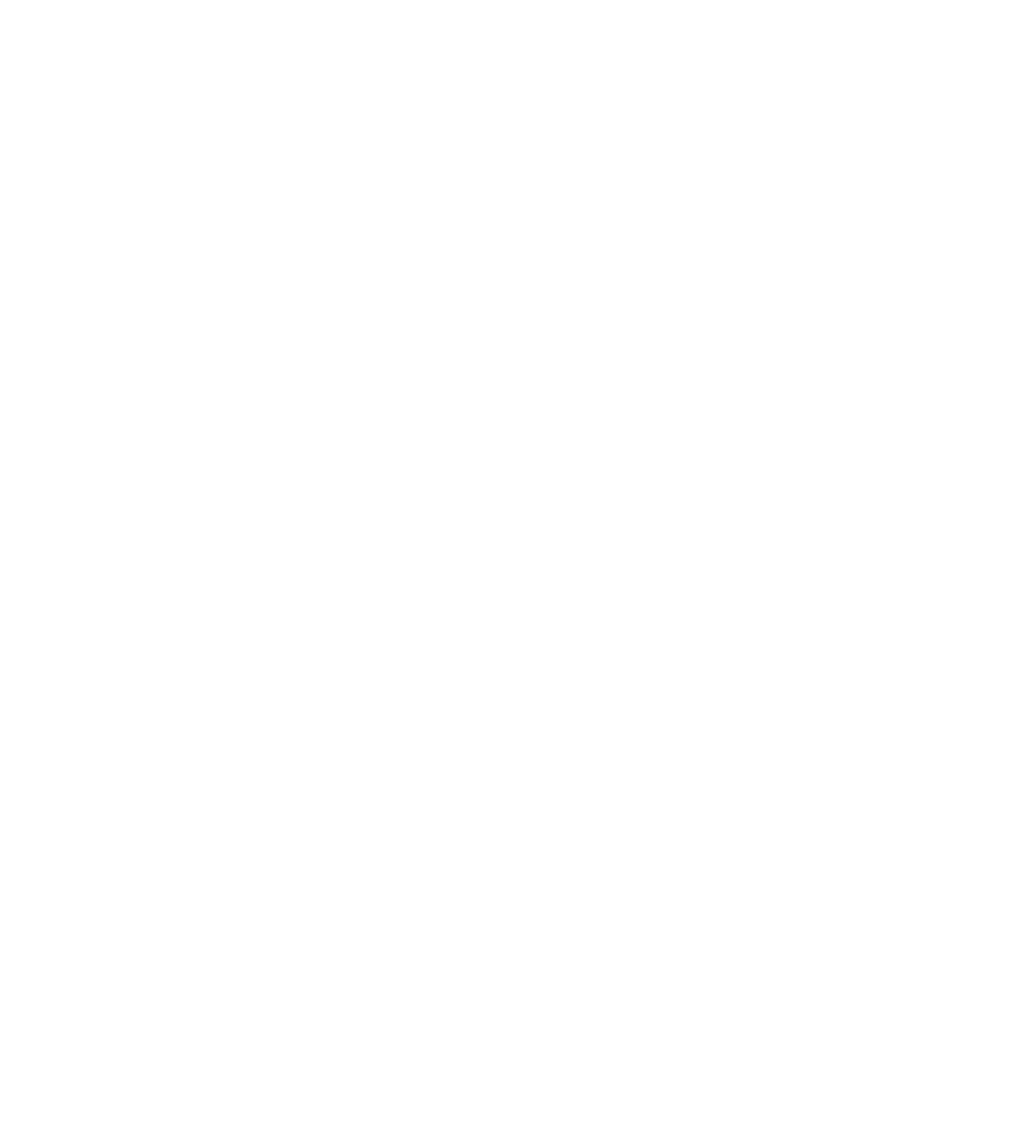
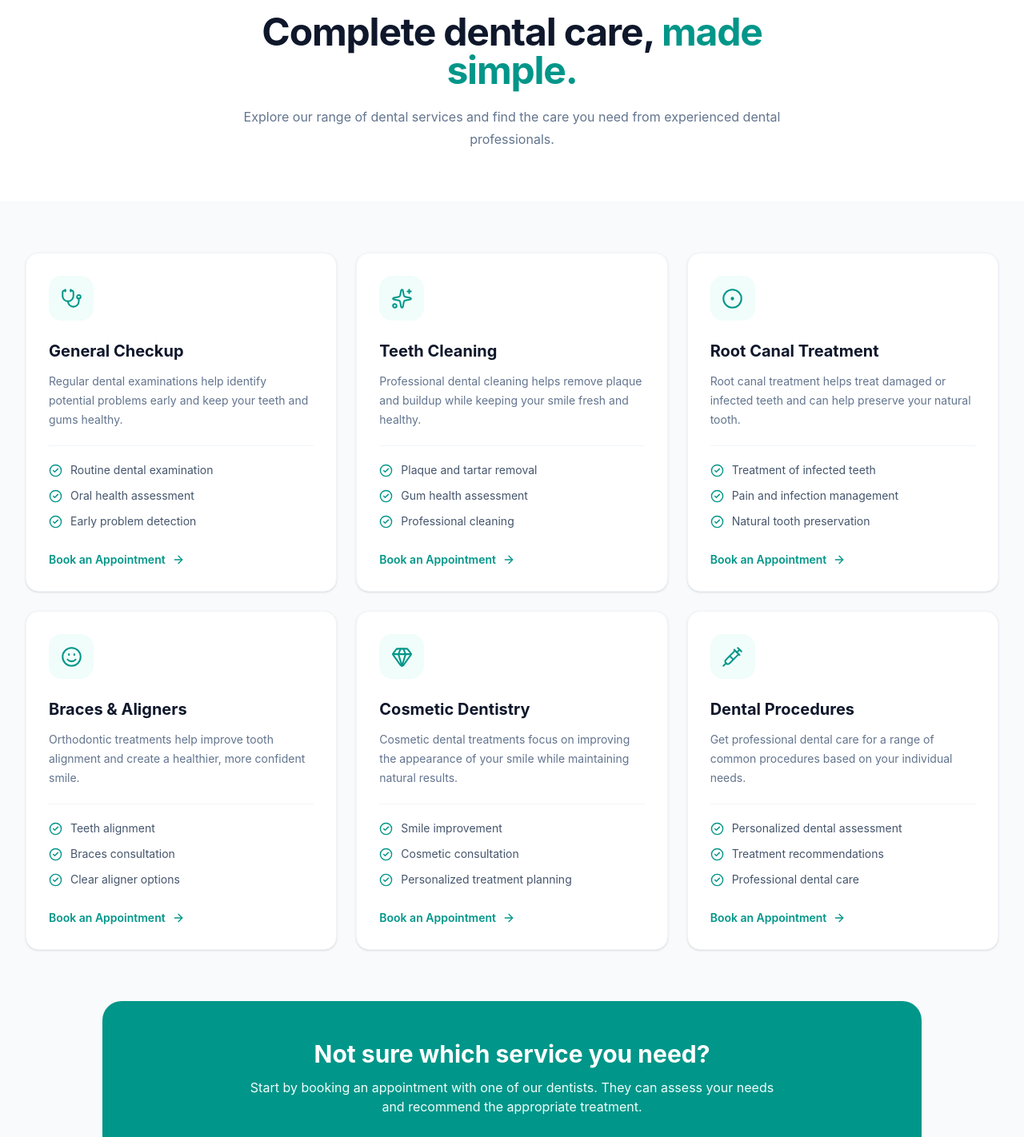
Before and after one commit to kr1shnnna/denti_flow, a React app in the folder frontend/: page /services in a window 1280 px wide. Before the commit this address had no page. Shown: the part 180-1602 px from the top of the page at 80% size. Before the commit the page ends 800 px from the top, so only its background shows below. Built offline with nearby package versions, Linux system fonts and the light colour scheme; the HTML template or start-up script is replaced by a standard one.

Commit message:
services section

```diff
--- a/frontend/src/App.jsx
+++ b/frontend/src/App.jsx
@@ -5,6 +5,7 @@
 import Login from "./pages/Login";
 import Register from "./pages/Register";
 import Doctors from "./pages/Doctors";
+import Services from "./pages/Services";
 
 function App() {
   return (
@@ -16,6 +17,8 @@
       <Route path="/register" element={<Register />} />
 
       <Route path="/doctors" element={<Doctors />} />
+
+      <Route path="/services" element={<Services />} />
     </Routes>
   );
 }
--- /dev/null
+++ b/frontend/src/pages/Services.jsx
@@ -0,0 +1,213 @@
+
+import {
+  Stethoscope,
+  Sparkles,
+  CircleDot,
+  Smile,
+  Gem,
+  Syringe,
+  ArrowRight,
+  CheckCircle2,
+} from "lucide-react";
+import { Link } from "react-router-dom";
+
+import Navbar from "../components/Navbar";
+import Footer from "../components/Footer";
+
+function Services() {
+  const services = [
+    {
+      icon: Stethoscope,
+      title: "General Checkup",
+      description:
+        "Regular dental examinations help identify potential problems early and keep your teeth and gums healthy.",
+      points: [
+        "Routine dental examination",
+        "Oral health assessment",
+        "Early problem detection",
+      ],
+    },
+    {
+      icon: Sparkles,
+      title: "Teeth Cleaning",
+      description:
+        "Professional dental cleaning helps remove plaque and buildup while keeping your smile fresh and healthy.",
+      points: [
+        "Plaque and tartar removal",
+        "Gum health assessment",
+        "Professional cleaning",
+      ],
+    },
+    {
+      icon: CircleDot,
+      title: "Root Canal Treatment",
+      description:
+        "Root canal treatment helps treat damaged or infected teeth and can help preserve your natural tooth.",
+      points: [
+        "Treatment of infected teeth",
+        "Pain and infection management",
+        "Natural tooth preservation",
+      ],
+    },
+    {
+      icon: Smile,
+      title: "Braces & Aligners",
+      description:
+        "Orthodontic treatments help improve tooth alignment and create a healthier, more confident smile.",
+      points: [
+        "Teeth alignment",
+        "Braces consultation",
+        "Clear aligner options",
+      ],
+    },
+    {
+      icon: Gem,
+      title: "Cosmetic Dentistry",
+      description:
+        "Cosmetic dental treatments focus on improving the appearance of your smile while maintaining natural results.",
+      points: [
+        "Smile improvement",
+        "Cosmetic consultation",
+        "Personalized treatment planning",
+      ],
+    },
+    {
+      icon: Syringe,
+      title: "Dental Procedures",
+      description:
+        "Get professional dental care for a range of common procedures based on your individual needs.",
+      points: [
+        "Personalized dental assessment",
+        "Treatment recommendations",
+        "Professional dental care",
+      ],
+    },
+  ];
+
+  return (
+    <div className="min-h-screen bg-slate-50">
+      <Navbar />
+
+      {/* =========================
+          Hero
+      ========================= */}
+      <section className="bg-white px-6 pb-16 pt-32 sm:pt-36 lg:px-8">
+        <div className="mx-auto max-w-7xl">
+          <div className="mx-auto max-w-3xl text-center">
+            <span className="inline-flex items-center rounded-full bg-teal-50 px-4 py-2 text-xs font-semibold uppercase tracking-wider text-teal-600">
+              Our Services
+            </span>
+
+            <h1 className="mt-5 text-4xl font-bold tracking-tight text-slate-900 sm:text-5xl">
+              Complete dental care,
+              <span className="text-teal-600">
+                {" "}made simple.
+              </span>
+            </h1>
+
+            <p className="mx-auto mt-5 max-w-2xl text-base leading-7 text-slate-500">
+              Explore our range of dental services and find
+              the care you need from experienced dental
+              professionals.
+            </p>
+          </div>
+        </div>
+      </section>
+
+      {/* =========================
+          Services
+      ========================= */}
+      <section className="px-6 py-16 lg:px-8">
+        <div className="mx-auto max-w-7xl">
+          <div className="grid gap-6 md:grid-cols-2 lg:grid-cols-3">
+            {services.map((service) => {
+              const Icon = service.icon;
+
+              return (
+                <article
+                  key={service.title}
+                  className="group rounded-2xl border border-slate-100 bg-white p-7 shadow-sm transition duration-300 hover:-translate-y-1 hover:border-teal-100 hover:shadow-xl hover:shadow-slate-200/60"
+                >
+                  {/* Icon */}
+                  <div className="flex h-14 w-14 items-center justify-center rounded-2xl bg-teal-50 text-teal-600 transition duration-300 group-hover:bg-teal-600 group-hover:text-white">
+                    <Icon size={27} strokeWidth={1.8} />
+                  </div>
+
+                  {/* Title */}
+                  <h2 className="mt-6 text-xl font-bold text-slate-900">
+                    {service.title}
+                  </h2>
+
+                  {/* Description */}
+                  <p className="mt-3 text-sm leading-6 text-slate-500">
+                    {service.description}
+                  </p>
+
+                  {/* Features */}
+                  <ul className="mt-5 space-y-3 border-t border-slate-100 pt-5">
+                    {service.points.map((point) => (
+                      <li
+                        key={point}
+                        className="flex items-start gap-2.5 text-sm text-slate-600"
+                      >
+                        <CheckCircle2
+                          size={17}
+                          className="mt-0.5 shrink-0 text-teal-600"
+                        />
+
+                        <span>{point}</span>
+                      </li>
+                    ))}
+                  </ul>
+
+                  {/* Booking */}
+                  <Link
+                    to="/appointments"
+                    className="group/link mt-7 inline-flex items-center gap-2 text-sm font-semibold text-teal-600 transition hover:text-teal-700"
+                  >
+                    Book an Appointment
+
+                    <ArrowRight
+                      size={16}
+                      className="transition-transform group-hover/link:translate-x-1"
+                    />
+                  </Link>
+                </article>
+              );
+            })}
+          </div>
+        </div>
+      </section>
+
+      {/* =========================
+          Bottom Information
+      ========================= */}
+      <section className="px-6 pb-20 lg:px-8">
+        <div className="mx-auto max-w-5xl rounded-3xl bg-teal-600 px-8 py-12 text-center sm:px-12">
+          <h2 className="text-2xl font-bold text-white sm:text-3xl">
+            Not sure which service you need?
+          </h2>
+
+          <p className="mx-auto mt-3 max-w-2xl text-sm leading-6 text-teal-50 sm:text-base">
+            Start by booking an appointment with one of our
+            dentists. They can assess your needs and recommend
+            the appropriate treatment.
+          </p>
+
+          <Link
+            to="/appointments"
+            className="mt-7 inline-flex items-center gap-2 rounded-xl bg-white px-6 py-3.5 text-sm font-semibold text-teal-700 transition hover:bg-slate-50"
+          >
+            Find a Dentist
+
+            <ArrowRight size={17} />
+          </Link>
+        </div>
+      </section>
+
+      <Footer />
+    </div>
+  );
+}
+
+export default Services;
```
